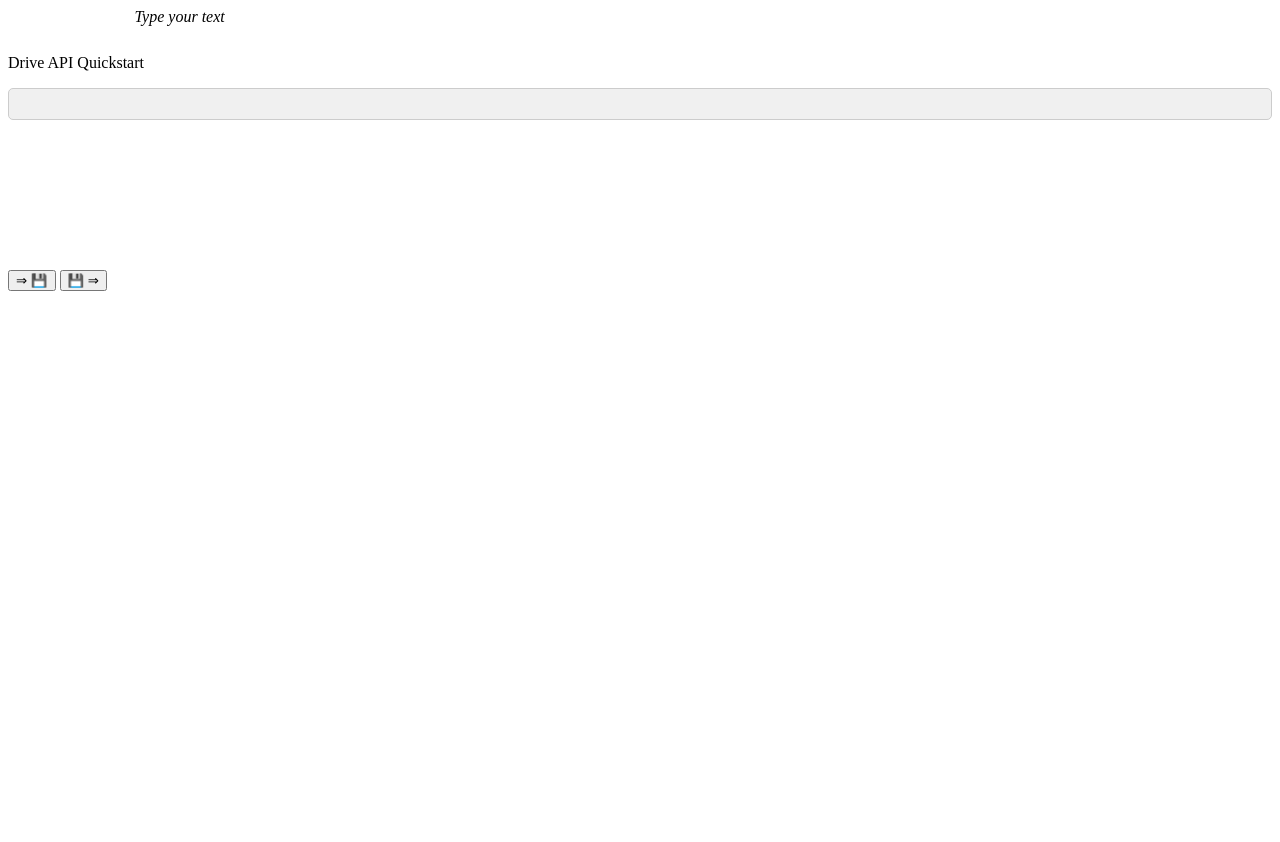
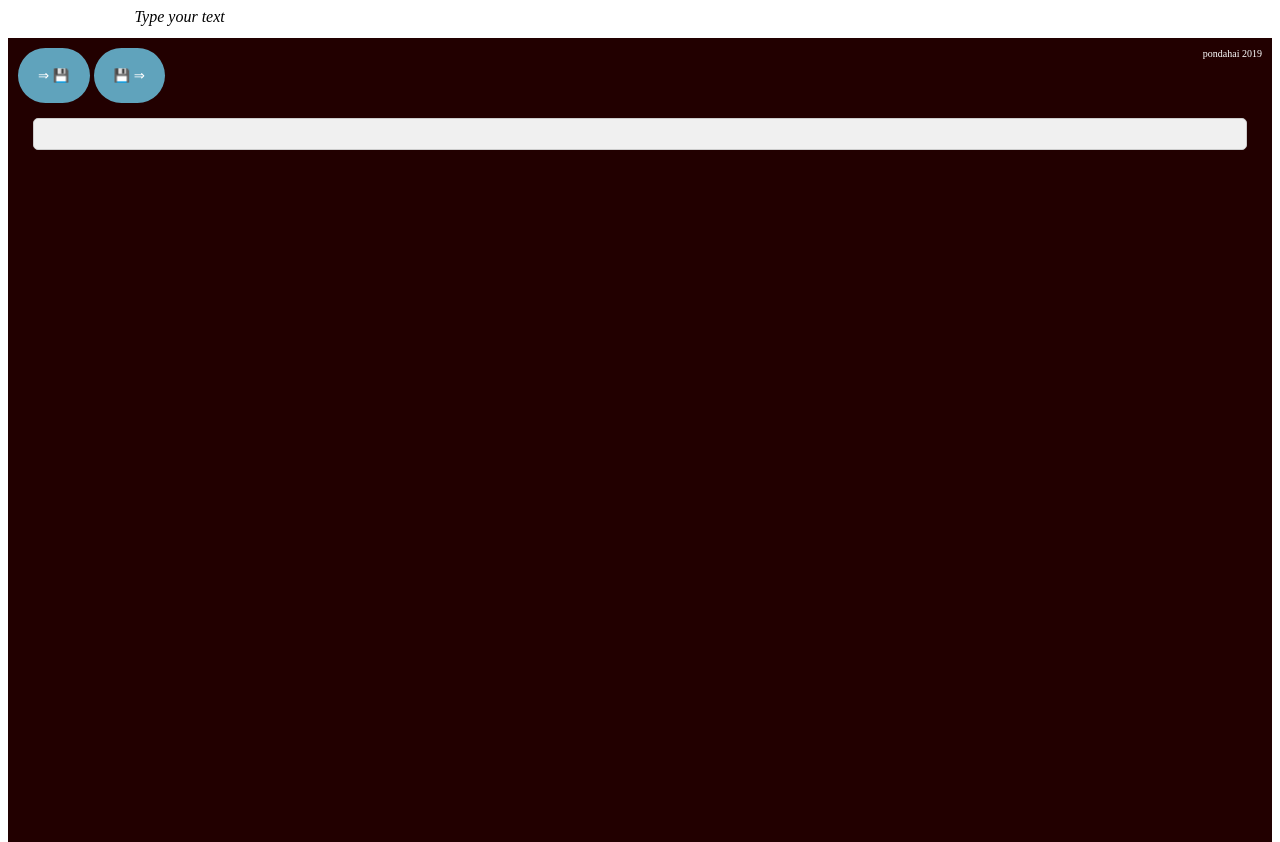
Before and after one commit to pondahai/pondahai.github.io, a PHP site: page / in a window 1280 px wide. Shown: the top 842 px of the page. Before the commit the page ends 291 px from the top, so only its background shows below. Run offline with PHP 8.4, Linux system fonts and the light colour scheme; a map, chart or similar area stays blank; some libraries are stand-ins or nearby versions.

Commit message:
minor
add new css for button

```diff
--- a/css/others.css
+++ b/css/others.css
@@ -12,7 +12,24 @@
 }
 
 
-
+.example_b {
+color: #fff !important;
+text-transform: uppercase;
+background: #60a3bc;
+padding: 20px;
+border-radius: 50px;
+display: inline-block;
+border: none;
+}
+.example_b:hover {
+color: #232323 !important;
+font-weight: 700 !important;
+letter-spacing: 3px;
+background: rgba(200,200,200,0.87);
+-webkit-box-shadow: 0px 5px 40px -10px rgba(200,100,200,0.87);
+-moz-box-shadow: 0px 5px 40px -10px rgba(200,200,200,0.87);
+transition: all 0.3s ease 0s;
+}
 
 rect:hover {
   box-shadow: 3 3 3 10px black;
--- a/index.html
+++ b/index.html
@@ -1,4 +1,4 @@
-<html>
+<html >
 <head>
 <meta content='text/html; charset=UTF-8' http-equiv='Content-Type'/>
     <meta name="google-signin-scope" content="profile email">
@@ -13,19 +13,30 @@
 <link rel="stylesheet" href="css/others.css"> <!-- or any other theme -->
 
 </head>
-<body>
+<body >
 	   <div id="iAmHere" class="editable" ></div>
 
-    <p>Drive API Quickstart</p>
+<div style="background-color:#220000;padding:10px;height:100%;background-repeat:repeat-x">
+
 
     <!--Add buttons to initiate auth sequence and sign out-->
-    <button id="authorize_button" style="display: none;">Authorize</button>
-    <button id="signout_button" style="display: none;">Sign Out</button>
+    <button id="authorize_button" class="example_b" style="display: none;">Google Account Authorize</button>
+    <button id="signout_button" class="example_b" style="display: none;">Sign Out</button>
 
-    <pre id="content" style="white-space: pre-wrap;"></pre>
 
-    <button id="savefile_button" style="" onclick="downloadCurrentDocument();">&#x21D2; &#128190;</button>
-    <button id="loadfile_button" style="" onclick="uploadToCurrentDocument();">&#128190; &#x21D2;</button>
+
+    <button id="savefile_button" class="example_b" onclick="downloadCurrentDocument();">&#x21D2; &#128190;</button>
+    <button id="loadfile_button" class="example_b" onclick="uploadToCurrentDocument();">&#128190; &#x21D2;</button>
+    <span style="float:right;" ><font color="white" size="1">pondahai 2019</font></span>
+<div align="center" >
+    <pre id="content" style="white-space: pre-wrap;width:95%;"></pre>
+  </div>
+</div>
+
+<!--
+<div class="button_cont" align="center"><a class="example_b" href="add-website-here" target="_blank" rel="nofollow noopener" onclick="downloadCurrentDocument();">&#x21D2; &#128190;</a></div>
+<div class="button_cont" align="center"><a class="example_b" href="add-website-here" target="_blank" rel="nofollow noopener" onclick="uploadToCurrentDocument();">&#128190; &#x21D2;</a></div>
+-->
 
 <script async defer src="https://apis.google.com/js/api.js"
   onload="this.onload=function(){};handleClientLoad()"
--- a/js/others.js
+++ b/js/others.js
@@ -144,10 +144,10 @@
       function updateSigninStatus(isSignedIn) {
         if (isSignedIn) {
           authorizeButton.style.display = 'none';
-          signoutButton.style.display = 'block';
+          signoutButton.style.display = '';
           listFiles();
         } else {
-          authorizeButton.style.display = 'block';
+          authorizeButton.style.display = '';
           signoutButton.style.display = 'none';
         }
       }
```
